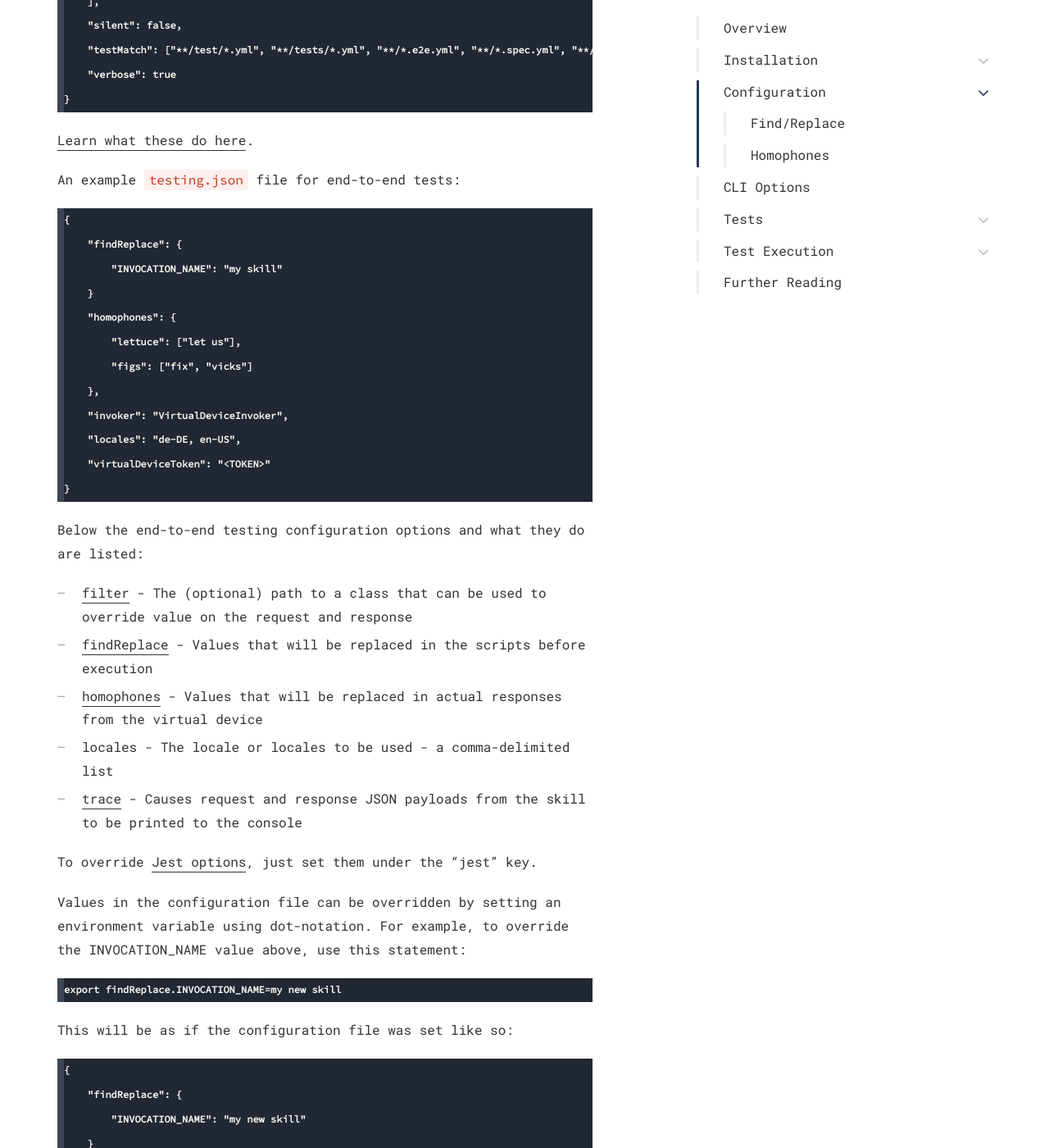
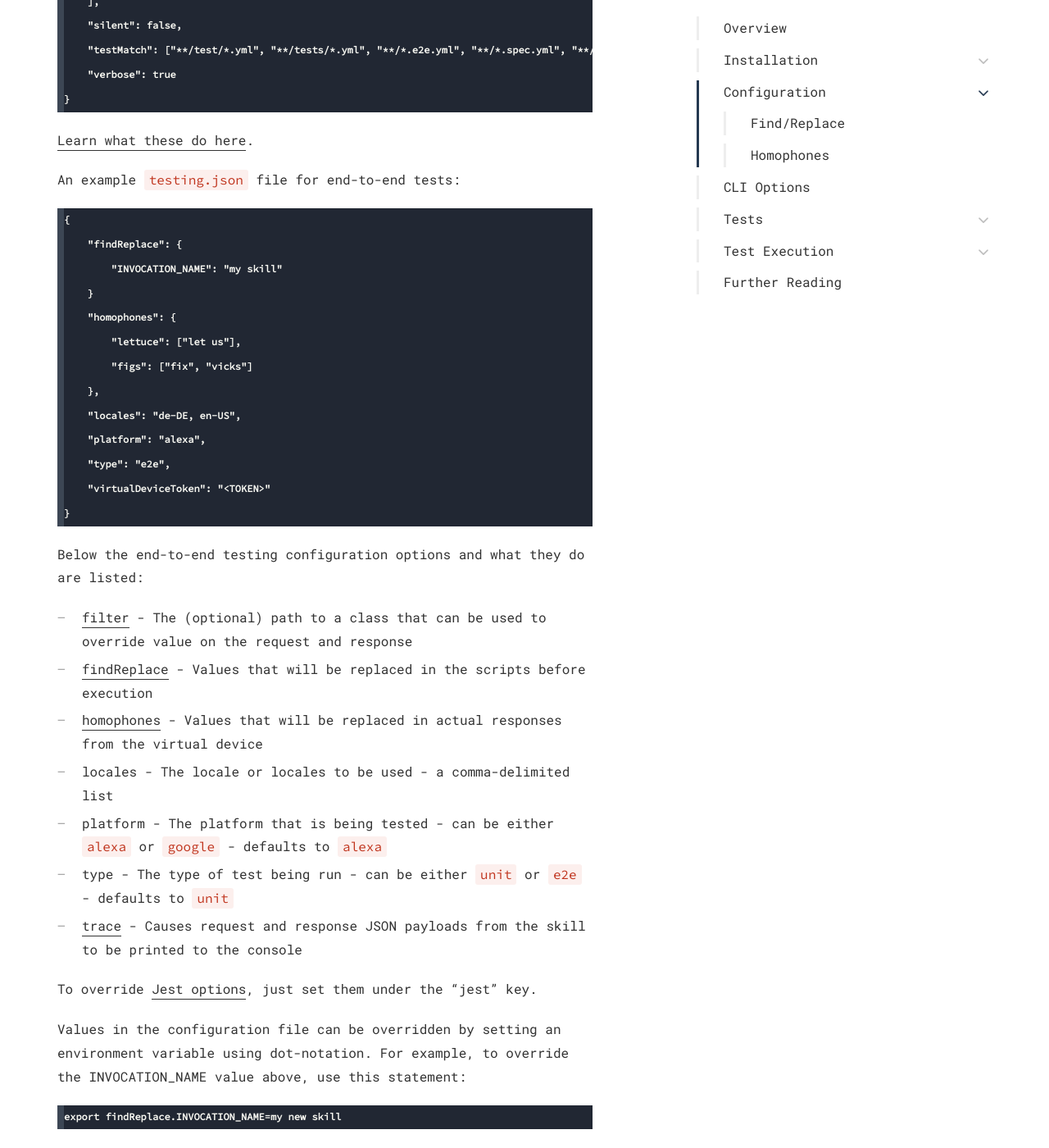
Before and after one commit to bespoken/bespoken-docs, a Jekyll site: the page built from end-to-end/guide.md, in a window 1280 px wide and 1400 px high, scrolled down 2601 px. Shown: the whole window at 82% size. Built offline with Jekyll 4.4.1, drawn with Linux system fonts in a browser that asks for light colours; some web fonts are replaced.

Commit message:
Updated instructions for platform and type

````diff
--- a/end-to-end/guide.md
+++ b/end-to-end/guide.md
@@ -93,8 +93,9 @@ An example `testing.json` file for end-to-end tests:
         "lettuce": ["let us"],
         "figs": ["fix", "vicks"]
     },
-    "invoker": "VirtualDeviceInvoker",
     "locales": "de-DE, en-US",
+    "platform": "alexa",
+    "type": "e2e",
     "virtualDeviceToken": "<TOKEN>"
 }
 ```
@@ -105,6 +106,8 @@ Below the end-to-end testing configuration options and what they do are listed:
 * [findReplace](#findreplace) - Values that will be replaced in the scripts before execution
 * [homophones](#homophones) - Values that will be replaced in actual responses from the virtual device
 * locales - The locale or locales to be used - a comma-delimited list
+* platform - The platform that is being tested - can be either `alexa` or `google` - defaults to `alexa`
+* type - The type of test being run - can be either `unit` or `e2e` - defaults to `unit`
 * [trace](#viewing-response-payloads) - Causes request and response JSON payloads from the skill to be printed to the console
 
 To override [Jest options](https://facebook.github.io/jest/docs/en/configuration.html), just set them under the "jest" key.
````
